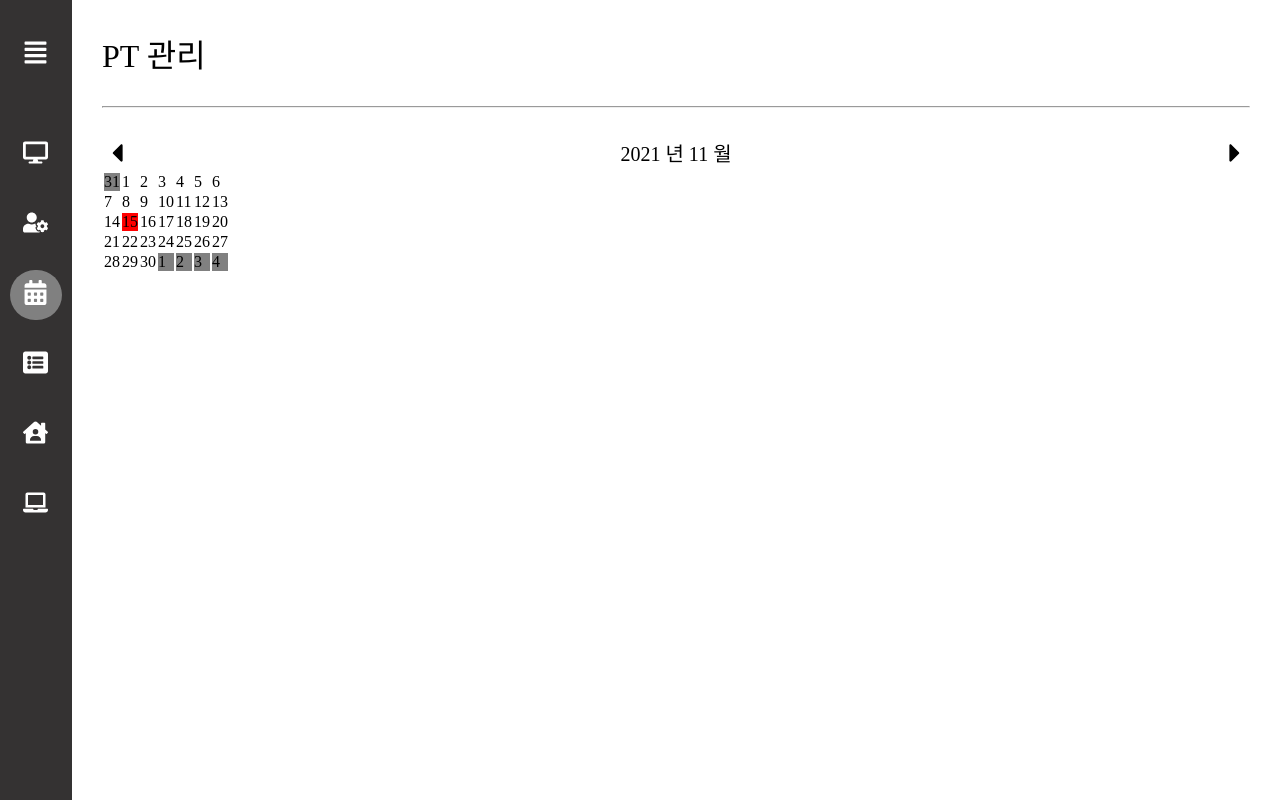
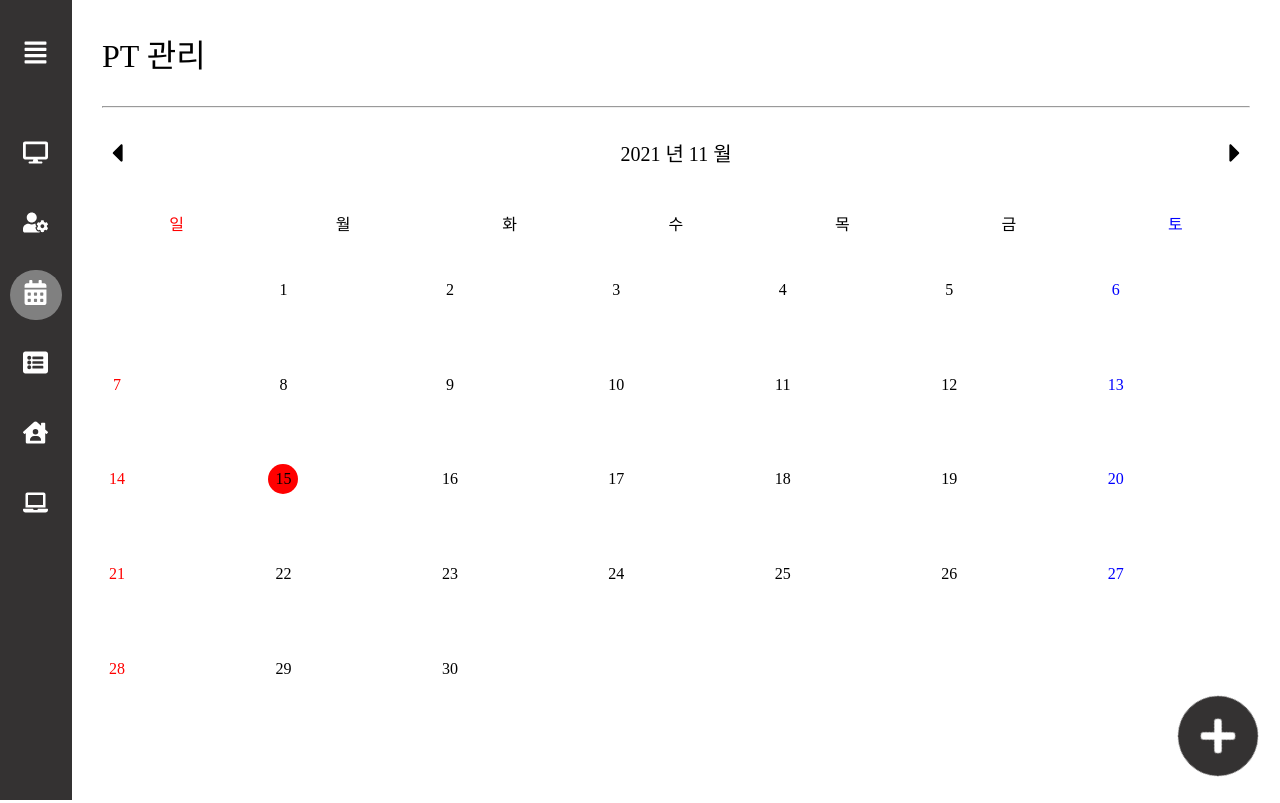
Before and after one commit to dbtjsdlf222/muscle-cat, a React (Create React App) app in the folder frontend/: page /pt in a window 1280 px wide. Built offline with nearby package versions, Linux system fonts and the light colour scheme; a web font is replaced by a local one.

Commit message:
index 경로 변경 및 PT 수정

```diff
--- a/frontend/src/center/components/PT.js
+++ b/frontend/src/center/components/PT.js
@@ -2,7 +2,7 @@ import SideBar from "./SideBar";
 import styles from "../css/PT.module.css";
 import React, {useState} from "react";
 import moment from 'moment';
-import { FaCaretLeft, FaCaretRight } from "react-icons/fa"
+import { FaCaretLeft, FaCaretRight,FaTimes } from "react-icons/fa"
 
 const PT = (props) => {
     const [getMoment, setMoment] = useState(moment);
@@ -11,37 +11,47 @@ const PT = (props) => {
     const lastWeek = today.clone().endOf('month').week() === 1 ? 53 :today.clone().endOf('month').week();
 
     const calendarArr=()=>{
-        let result = [];
+        let result = [
+            <div className={ styles.calendar_week }>
+                <div>일</div>
+                <div>월</div>
+                <div>화</div>
+                <div>수</div>
+                <div>목</div>
+                <div>금</div>
+                <div>토</div>
+            </div>
+        ];
         let week = firstWeek;
+
         for ( week; week <= lastWeek; week++) {
             result = result.concat(
-                <tr key={week}>
+                <div className={ styles.calendar_day }>
                     {
                         Array(7).fill(0).map((data, index) => {
                             let days = today.clone().startOf('year').week(week).startOf('week').add(index, 'day');
-
                             if(moment().format('YYYYMMDD') === days.format('YYYYMMDD')){
                                 return(
-                                    <td key={index} style={{backgroundColor:'red'}} >
+                                    <div key={index}  >
+                                        <span className={ styles.today }>{days.format('D')}</span>
+                                    </div>
+                                );
+                            }else if(today.format('YYYYMM') === days.format('YYYYMM')){
+                                return(
+                                    <div key={index}  >
                                         <span>{days.format('D')}</span>
-                                    </td>
+                                    </div>
                                 );
-                            }else if(days.format('MM') !== today.format('MM')){
+                            }else {
                                 return(
-                                    <td key={index} style={{backgroundColor:'gray'}} >
-                                        <span>{days.format('D')}</span>
-                                    </td>
-                                );
-                            }else{
-                                return(
-                                    <td key={index}  >
-                                        <span>{days.format('D')}</span>
-                                    </td>
+                                    <div>
+                                        <span></span>
+                                    </div>
                                 );
                             }
                         })
                     }
-                </tr>
+                </div>
             );
         }
         return result;
@@ -63,14 +73,15 @@ const PT = (props) => {
                     <span>{today.format('YYYY 년 MM 월')}</span>
                     <button className={ styles.btn } onClick={()=>{ setMoment(getMoment.clone().add(1, 'month')) }}>
                         <FaCaretRight size="30" />
+
                     </button>
                 </div>
-                <table>
-                    <tbody>
+                <div className={ styles.calendar_wrap }>
                     {calendarArr()}
-                    </tbody>
-                </table>
-
+                </div>
+                <div className={ styles.flex_box }>
+                    <FaTimes size="40" color="white" />
+                </div>
             </div>
         </>
     );
--- a/frontend/src/center/css/PT.module.css
+++ b/frontend/src/center/css/PT.module.css
@@ -1,5 +1,6 @@
 .main_wrap {
     padding:0 30px 0 102px;
+    height: 100%;
 }
 
 .main_wrap  hr{
@@ -21,7 +22,6 @@
     -webkit-box-align: center;
     align-content: center;
     width: 100%;
-    height: 100%;
 }
 
 .btn_box span {
@@ -33,3 +33,68 @@
     background-color: white;
     cursor: pointer;
 }
+.calendar_wrap {
+    width: 100%;
+    height: 74%;
+}
+.calendar_week {
+    width: 100%;
+    display: flex;
+    -webkit-box-pack: justify;
+    justify-content: space-between;
+    margin: 40px 0px;
+}
+.calendar_week div {
+    width: 13%;
+}
+.calendar_day {
+    width: 100%;
+    height: 16%;
+    display: flex;
+    -webkit-box-pack: justify;
+    justify-content: space-between;
+}
+.calendar_day div{
+    width: 13%;
+    height: 100%;
+    display: flex;
+}
+.calendar_day div span{
+    width: 30px;
+    height: 30px;
+    border-radius: 15px;
+    align-items: center;
+    display: flex;
+    justify-content: center;
+}
+
+.today {
+    background-color: red;
+}
+
+.calendar_wrap div:first-child {
+    text-align: center;
+}
+
+.calendar_wrap div div:first-child{
+    color: red;
+}
+
+.calendar_wrap div div:last-child{
+    color: blue;
+}
+
+.flex_box {
+    position: fixed;
+    align-items: center;
+    left: 92%;
+    top: 87%;
+    width: 80px;
+    height: 80px;
+    border-radius: 40px;
+    background-color: #343232;
+    display: flex;
+    justify-content: center;
+    transform: rotate(45deg);
+    cursor: pointer;
+}
--- a/frontend/src/index.js
+++ b/frontend/src/index.js
@@ -1,6 +1,6 @@
 import React from 'react';
 import ReactDOM from 'react-dom';
-import './center/css/index.css';
+import './index.css';
 import App from './App';
 import reportWebVitals from './reportWebVitals';
 import {BrowserRouter} from 'react-router-dom';
```
Also changed, not shown: frontend/src/index.css (renamed from frontend/src/center/css/index.css).
